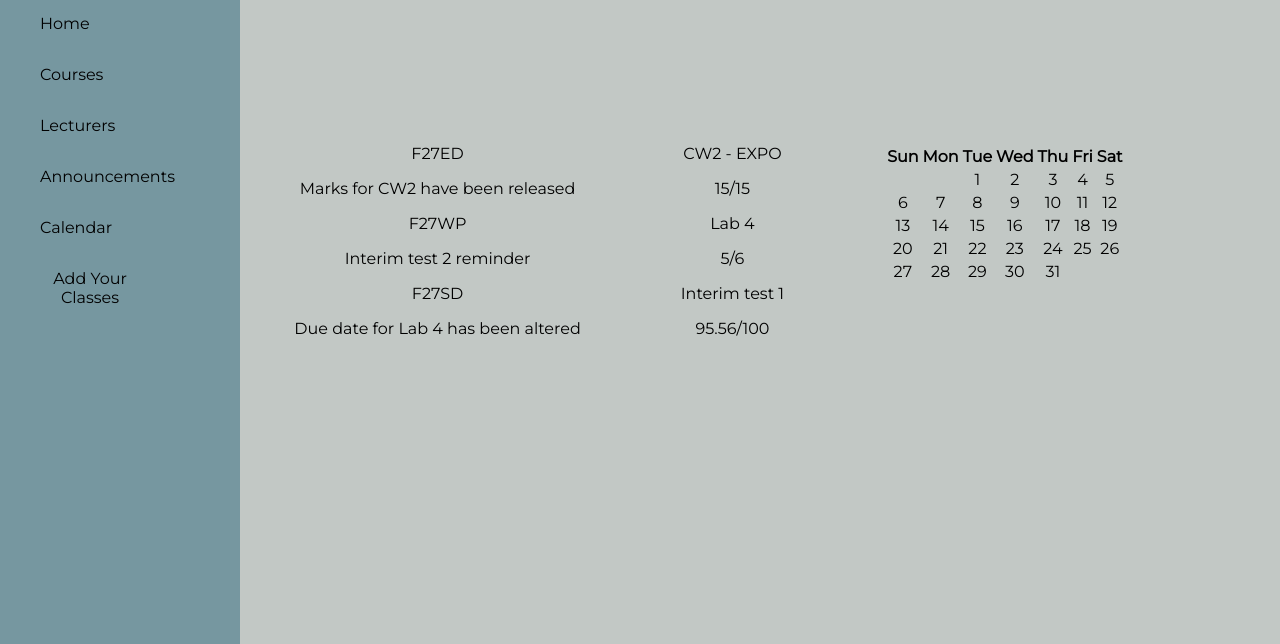
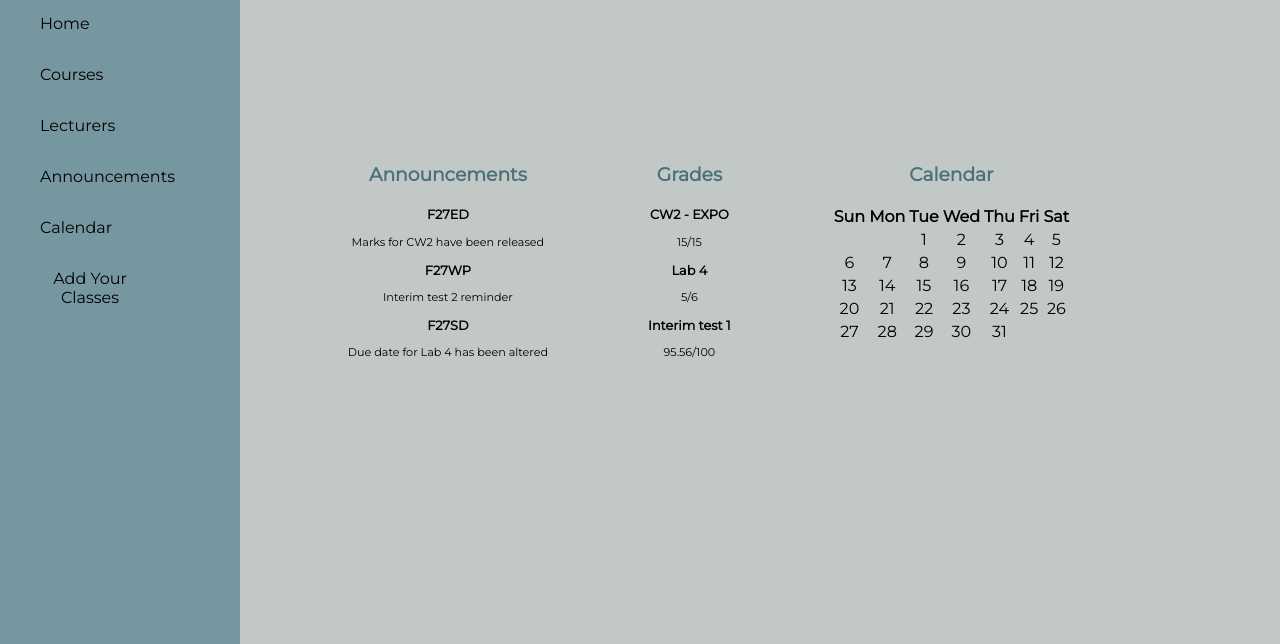
Before and after one commit to JakeCallcut/F28WP-Coursework, a plain HTML site: page UniPilot/index.html in a window 1280 px wide. Shown: the part 156-800 px from the top of the page. Drawn offline with Linux system fonts and the light colour scheme.

Commit message:
changed headers

```diff
--- a/UniPilot/index.html
+++ b/UniPilot/index.html
@@ -39,6 +39,7 @@
 
     <div id="blocks">
       <div class="announcements">
+        <h3>Announcements</h3>
         <span>F27ED</span>
         <br>
         <p>Marks for CW2 have been released</p>
@@ -52,6 +53,7 @@
         <p>Due date for Lab 4 has been altered</p>
       </div>
       <div class="grades">
+        <h3>Grades</h3>
         <span>CW2 - EXPO</span>
         <br>
         <p>15/15</p>
@@ -65,6 +67,7 @@
         <p>95.56/100</p>
       </div>
       <div class="Calendar">
+        <h3>Calendar</h3>
         <table class="calendar">
           <tr>
               <th>Sun</th>
--- a/UniPilot/stylesheet.css
+++ b/UniPilot/stylesheet.css
@@ -163,3 +163,16 @@ img {
 #blocks div{
   padding: 0 100px 0 0;
 }
+
+#blocks h3{
+  color: var(--logoColor);
+}
+
+#blocks span {
+  font-size: 0.8rem;
+  font-weight: 600;
+}
+
+#blocks p {
+  font-size: 0.7rem;
+}
```
